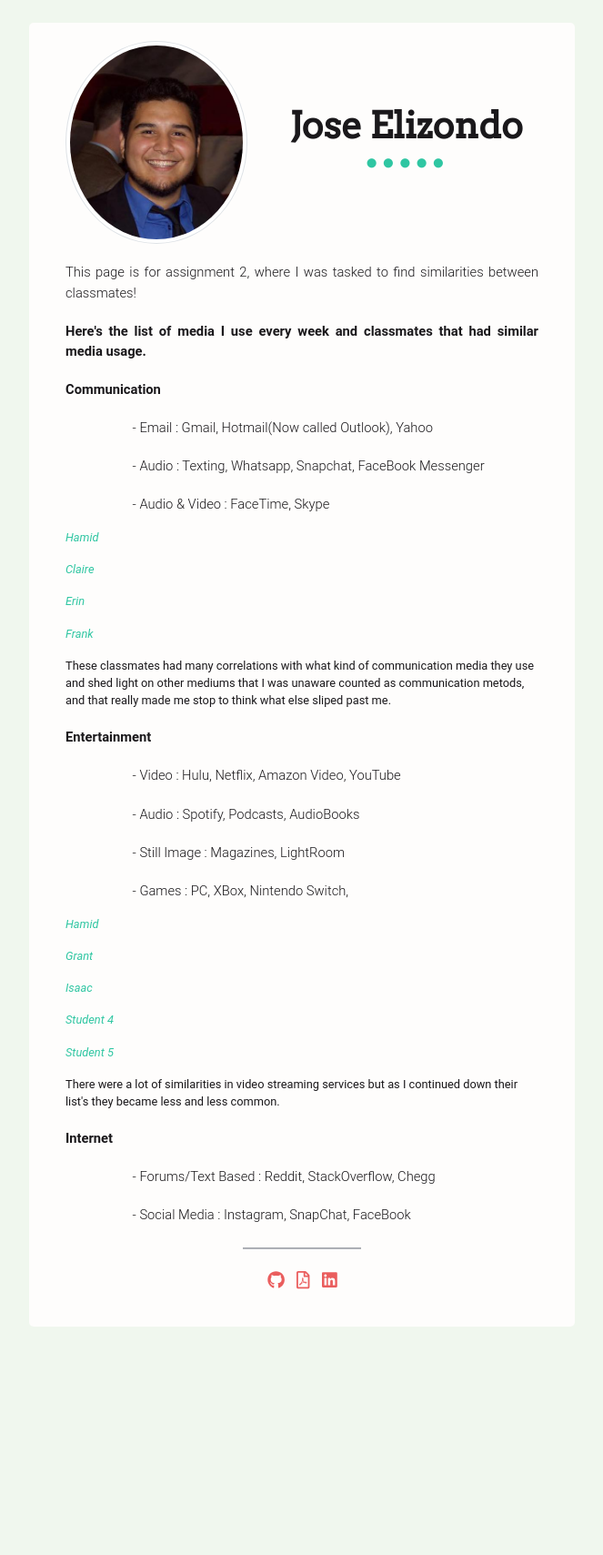
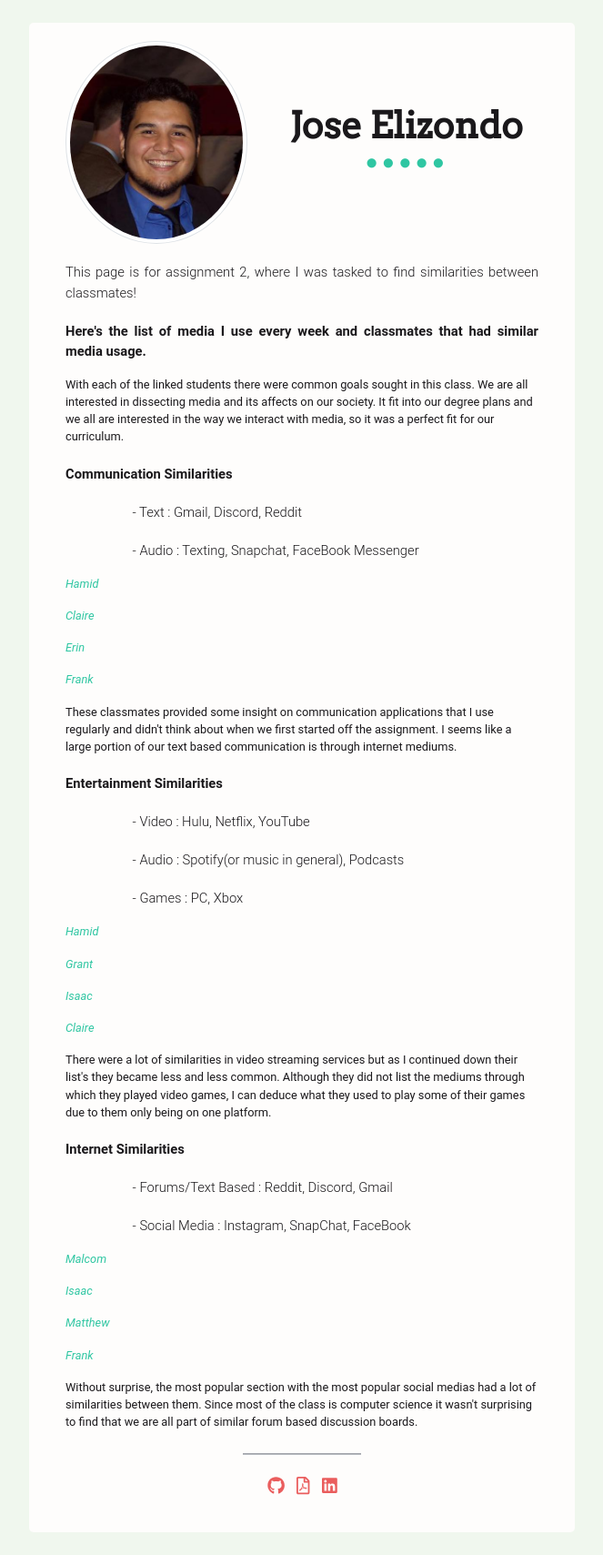
Before and after one commit to JElizondo033/ElizondoLJose.github.io, a Jekyll site: the page CSCE445/assignment2/index.html, which Jekyll copies as it is, in a window 1280 px wide. Shown: the whole page at 91% size, without its empty margins (308-971 px from the left). Built offline with Jekyll 4.4.1, drawn with Linux system fonts in a browser that asks for light colours; nearby versions of some CDN libraries; before the commit the page ends 1483 px from its top, so only the background shows below that.

Commit message:
Final Edits?

```diff
--- a/CSCE445/assignment2/index.html
+++ b/CSCE445/assignment2/index.html
@@ -152,20 +152,17 @@
                 </p>
 
             <p class="lead"> <b>Here's the list of media I use every week and classmates that had similar media usage. </b> </p>
-
+            <p> With each of the linked students there were common goals sought in this class. We are all interested in dissecting media and its affects on our society. It fit into our degree plans and we all are interested in the way we interact with media, so it was a perfect fit for our curriculum.</p>
             <p class="lead">
-                <b>Communication</b>
+                <b>Communication Similarities</b>
                 </p>
 
                 <!-- style="text-indent: 5em;" adds 5 spaces before the text starts -->
               <p class="lead" style="text-indent: 5em;">
-                	- Email : Gmail, Hotmail(Now called Outlook), Yahoo
+                	- Text : Gmail, Discord, Reddit
                 	</p>
               <p class="lead" style="text-indent: 5em;">
-                	- Audio : Texting, Whatsapp, Snapchat, FaceBook Messenger
-                	</p>
-              <p class="lead" style="text-indent: 5em;">
-                	- Audio & Video : FaceTime, Skype
+                	- Audio : Texting, Snapchat, FaceBook Messenger
                 	</p>
 
                 <p> <a href="https://hbadamgul21.github.io">Hamid</a>
@@ -177,22 +174,19 @@
                  <p> <a href="http://csce445-frank-garcia.s3-website.us-east-2.amazonaws.com/media-list">Frank</a>
                 </p>
 
-                <p> These classmates had many correlations with what kind of communication media they use and shed light on other mediums that I was unaware counted as communication metods, and that really made me stop to think what else sliped past me. </p>
+<p>These classmates provided some insight on communication applications that I use regularly and didn't think about when we first started off the assignment. I seems like a large portion of our text based communication is through internet mediums. </p>
 
     	  	 <p class="lead">
-            	<b>Entertainment</b>
+            	<b>Entertainment Similarities</b>
              </p>
             	  <p class="lead" style="text-indent: 5em;">
-            		- Video : Hulu, Netflix, Amazon Video, YouTube
+            		- Video : Hulu, Netflix, YouTube
             	  </p>
             	  <p class="lead" style="text-indent: 5em;">
-            		- Audio : Spotify, Podcasts, AudioBooks
+            		- Audio : Spotify(or music in general), Podcasts
             	  </p>
             	  <p class="lead" style="text-indent: 5em;">
-            		- Still Image : Magazines, LightRoom
-            	  </p>
-            	  <p class="lead" style="text-indent: 5em;">
-            		- Games : PC, XBox, Nintendo Switch,
+            		- Games : PC, Xbox
             	  </p>
 
               <p> <a href="https://hbadamgul21.github.io">Hamid</a>
@@ -201,23 +195,31 @@
                 </p>
                  <p> <a href="http://people.tamu.edu/~isaacfdec/445.html">Isaac</a>
                 </p>
-                 <p> <a href="http://people.tamu.edu/~mattbreitling/">Student 4</a>
-                </p>
-                 <p> <a href="https://jelizondo033.github.io/ElizondoLJose.github.io/CSCE445/assignment2/">Student 5</a>
+                 <p> <a href="https://claire445.wordpress.com/2018/09/06/assignment-1/">Claire</a>
                 </p>
 
-            <p> There were a lot of similarities in video streaming services but as I continued down their list's they became less and less common. </p>
+            <p> There were a lot of similarities in video streaming services but as I continued down their list's they became less and less common. Although they did not list the mediums through which they played video games, I can deduce what they used to play some of their games due to them only being on one platform.</p>
 
             <p class="lead">
-            	<b>Internet</b>
+            	<b>Internet Similarities</b>
             		 <p class="lead" style="text-indent: 5em;">
-            		- Forums/Text Based : Reddit, StackOverflow, Chegg
+            		- Forums/Text Based : Reddit, Discord, Gmail
             		 </p>
             		  <p class="lead" style="text-indent: 5em;">
             		- Social Media : Instagram, SnapChat, FaceBook
             		 </p>
             	 </p>
             </p>
+                 <p> <a href="https://sites.google.com/view/malcolmsmedia/home">Malcom</a>
+                </p>
+                 <p> <a href="http://people.tamu.edu/~isaacfdec/445.html">Isaac</a>
+                </p>
+                 <p> <a href="http://people.tamu.edu/~mattbreitling/">Matthew</a>
+                </p>
+                 <p> <a href="http://csce445-frank-garcia.s3-website.us-east-2.amazonaws.com/media-list">Frank</a>
+                </p>
+
+        	<p> Without surprise, the most popular section with the most popular social medias had a lot of similarities between them. Since most of the class is computer science it wasn't surprising to find that we are all part of similar forum based discussion boards.</p>
 
                 <hr/>
               </p>
```
